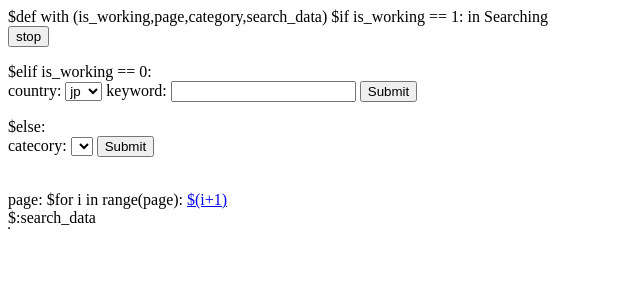
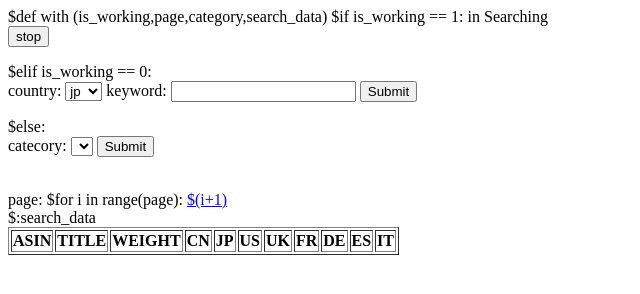
Before and after one commit to macLai/auto_sale_stock, a plain HTML site: page templates/index.html in a window 1280 px wide. Shown: the whole page, without its empty margins (0-640 px from the left). Drawn offline with Linux system fonts and the light colour scheme.

Commit message:
Update index.html

```diff
--- a/templates/index.html
+++ b/templates/index.html
@@ -40,6 +40,15 @@ $for i in range(page):
 
 <br />
 <table  border="1">
+	<tr><th>ASIN</th><th>TITLE</th><th>WEIGHT</th>
+		<th>CN</th>
+		<th>JP</th>
+		<th>US</th>
+		<th>UK</th>
+		<th>FR</th>
+		<th>DE</th>
+		<th>ES</th>
+		<th>IT</th>
 	$:search_data
 </table>
 </body>
```
